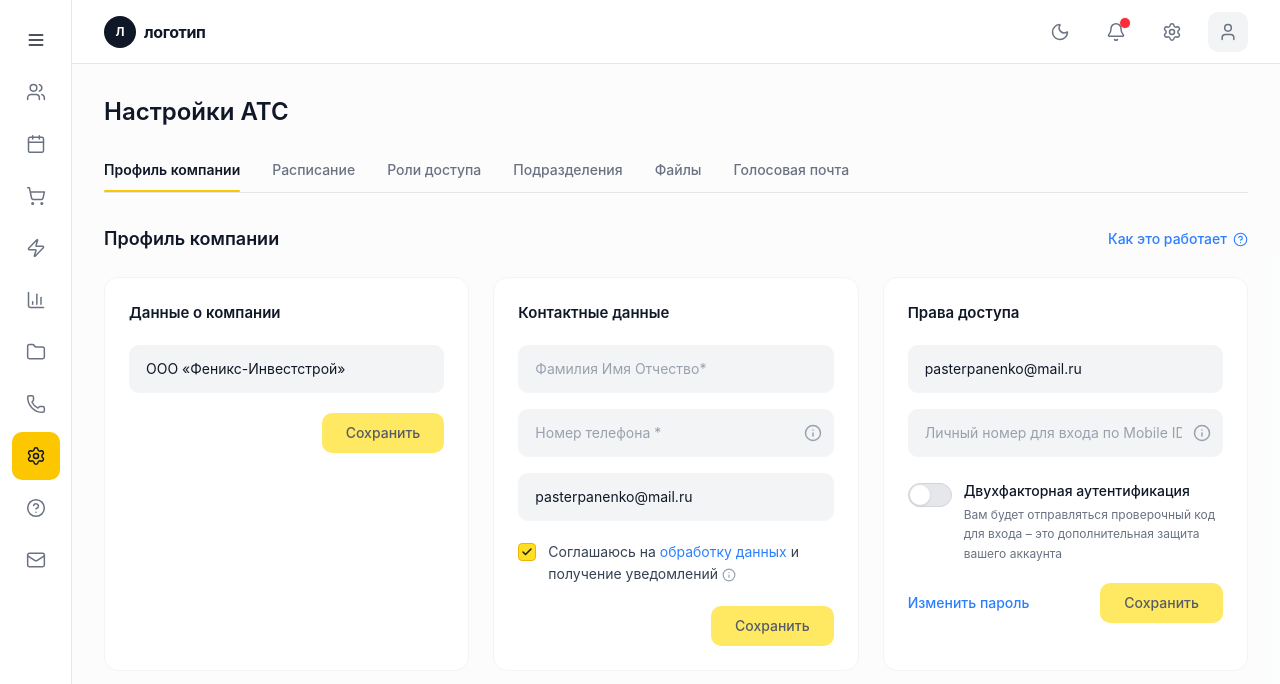
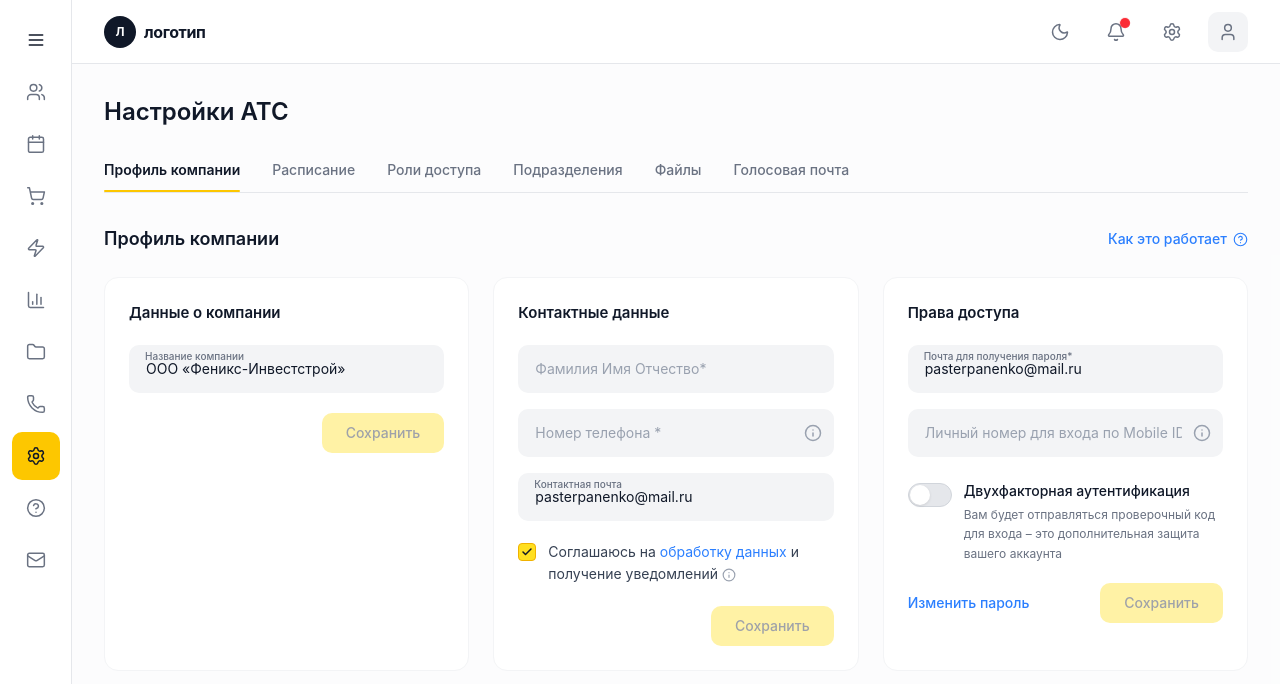
Before and after one commit to VeronikaVinogradova/Images, a Next.js app: page / in a window 1280 px wide. Shown: the top 684 px of the page. Built offline with nearby package versions, Linux system fonts and the light colour scheme.

Commit message:
83a63a09-4c62-42ed-8157-eb2fd6e7df84

```diff
--- a/src/app/page.tsx
+++ b/src/app/page.tsx
@@ -6,6 +6,43 @@ import {
   ShoppingCart, Zap, BarChart3, Folder, Phone, HelpCircle,
   Mail, Menu, MoreVertical, Check, CircleHelp
 } from 'lucide-react'
+
+// ─── Floating Label Input ─────────────────────────────
+function FloatingInput({
+  label,
+  value,
+  placeholder,
+  type = 'text',
+  readOnly = false,
+  rightIcon = false,
+}: {
+  label: string
+  value?: string
+  placeholder?: string
+  type?: string
+  readOnly?: boolean
+  rightIcon?: boolean
+}) {
+  const hasValue = !!value
+  const pr = rightIcon ? 'pr-10' : 'pr-4'
+
+  return (
+    <div className="relative">
+      <input
+        type={type}
+        defaultValue={value}
+        placeholder={hasValue ? ' ' : (placeholder || label)}
+        className={`w-full h-12 px-4 ${pr} bg-gray-100 rounded-lg text-sm text-gray-900 border border-transparent focus:border-blue-500 focus:bg-white focus:outline-none transition-colors placeholder:text-gray-400 ${readOnly ? 'cursor-default' : ''}`}
+        readOnly={readOnly}
+      />
+      {hasValue && (
+        <span className="absolute left-4 top-[6px] text-[10px] text-gray-500 font-medium pointer-events-none leading-none">
+          {label}
+        </span>
+      )}
+    </div>
+  )
+}
 
 // ─── Sidebar Icons Config ─────────────────────────────
 const sidebarIcons = [
@@ -109,7 +146,6 @@ export default function Home() {
 
           {/* Right icons */}
           <div className="flex items-center gap-4">
-            {/* Theme toggle */}
             <button className="w-10 h-10 rounded-lg flex items-center justify-center text-gray-500 hover:bg-gray-100 transition-colors">
               <Moon size={20} strokeWidth={1.8} />
             </button>
@@ -131,21 +167,16 @@ export default function Home() {
               {/* ─── Notifications Dropdown ───────────────── */}
               {notificationsOpen && (
                 <div className="absolute right-0 top-12 w-[420px] bg-white rounded-xl shadow-xl border border-gray-100 z-50 overflow-hidden">
-                  {/* Notification header */}
                   <div className="px-5 py-4 border-b border-gray-100 flex items-center justify-between">
                     <h3 className="text-base font-semibold text-gray-900">Уведомления</h3>
                     <button className="text-sm text-blue-500 hover:text-blue-600 font-medium">Прочитать все</button>
                   </div>
 
-                  {/* Notification item */}
                   <div className="p-4 hover:bg-gray-50 transition-colors cursor-pointer">
                     <div className="flex gap-3">
-                      {/* Icon */}
                       <div className="w-10 h-10 rounded-lg bg-green-100 flex items-center justify-center shrink-0 mt-0.5">
                         <Users size={20} className="text-green-600" strokeWidth={1.8} />
                       </div>
-
-                      {/* Content */}
                       <div className="flex-1 min-w-0">
                         <div className="flex items-start justify-between gap-2">
                           <h4 className="text-sm font-semibold text-gray-900">Новый функционал</h4>
@@ -164,11 +195,9 @@ export default function Home() {
                         </button>
                       </div>
                     </div>
-                    {/* Unread indicator */}
                     <div className="absolute left-0 top-0 w-1 h-full bg-blue-500 rounded-r" />
                   </div>
 
-                  {/* Footer */}
                   <div className="px-5 py-3 border-t border-gray-100 bg-gray-50">
                     <button className="text-sm text-blue-500 hover:text-blue-600 font-medium w-full text-center">
                       Все уведомления
@@ -178,12 +207,10 @@ export default function Home() {
               )}
             </div>
 
-            {/* Settings */}
             <button className="w-10 h-10 rounded-lg flex items-center justify-center text-gray-500 hover:bg-gray-100 transition-colors">
               <Settings size={20} strokeWidth={1.8} />
             </button>
 
-            {/* Profile avatar */}
             <button className="w-10 h-10 rounded-lg bg-gray-100 flex items-center justify-center text-gray-500 hover:bg-gray-200 transition-colors">
               <User size={20} strokeWidth={1.8} />
             </button>
@@ -193,7 +220,6 @@ export default function Home() {
         {/* ─── Content ──────────────────────────── */}
         <main className="flex-1 p-8 bg-gray-50/50">
           <div className="max-w-[1400px] mx-auto">
-            {/* Page title */}
             <h1 className="text-2xl font-semibold text-gray-900 mb-8">Настройки АТС</h1>
 
             {/* ─── Tabs ──────────────────────────── */}
@@ -233,17 +259,16 @@ export default function Home() {
                 <h3 className="text-[15px] font-semibold text-gray-900 mb-5">Данные о компании</h3>
 
                 <div className="space-y-4">
-                  <input
-                    type="text"
-                    defaultValue='ООО «Феникс-Инвестстрой»'
+                  <FloatingInput
+                    label="Название компании"
+                    value='ООО «Феникс-Инвестстрой»'
                     placeholder="Название компании"
-                    className="w-full h-12 px-4 bg-gray-100 rounded-lg text-sm text-gray-900 border border-transparent focus:border-blue-500 focus:bg-white focus:outline-none transition-colors placeholder:text-gray-400"
                     readOnly
                   />
                 </div>
 
                 <div className="mt-5 flex justify-end">
-                  <button className="px-6 py-2.5 bg-yellow-300 text-gray-900 text-sm font-medium rounded-lg cursor-not-allowed opacity-70" disabled>
+                  <button className="px-6 py-2.5 bg-yellow-300 text-gray-900 text-sm font-medium rounded-lg cursor-not-allowed opacity-40" disabled>
                     Сохранить
                   </button>
                 </div>
@@ -254,24 +279,23 @@ export default function Home() {
                 <h3 className="text-[15px] font-semibold text-gray-900 mb-5">Контактные данные</h3>
 
                 <div className="space-y-4">
-                  <input
-                    type="text"
+                  <FloatingInput
+                    label="Фамилия Имя Отчество*"
                     placeholder="Фамилия Имя Отчество*"
-                    className="w-full h-12 px-4 bg-gray-100 rounded-lg text-sm text-gray-900 border border-transparent focus:border-blue-500 focus:bg-white focus:outline-none transition-colors placeholder:text-gray-400"
                   />
                   <div className="relative">
-                    <input
-                      type="text"
+                    <FloatingInput
+                      label="Номер телефона *"
                       placeholder="Номер телефона *"
-                      className="w-full h-12 px-4 pr-10 bg-gray-100 rounded-lg text-sm text-gray-900 border border-transparent focus:border-blue-500 focus:bg-white focus:outline-none transition-colors placeholder:text-gray-400"
+                      rightIcon
                     />
                     <Info size={18} className="absolute right-3 top-1/2 -translate-y-1/2 text-gray-400" />
                   </div>
-                  <input
+                  <FloatingInput
+                    label="Контактная почта"
+                    value="pasterpanenko@mail.ru"
+                    placeholder="Контактная почта"
                     type="email"
-                    defaultValue="pasterpanenko@mail.ru"
-                    placeholder="Контактная почта"
-                    className="w-full h-12 px-4 bg-gray-100 rounded-lg text-sm text-gray-900 border border-transparent focus:border-blue-500 focus:bg-white focus:outline-none transition-colors placeholder:text-gray-400"
                     readOnly
                   />
 
@@ -295,7 +319,7 @@ export default function Home() {
                 </div>
 
                 <div className="mt-5 flex justify-end">
-                  <button className="px-6 py-2.5 bg-yellow-300 text-gray-900 text-sm font-medium rounded-lg cursor-not-allowed opacity-70" disabled>
+                  <button className="px-6 py-2.5 bg-yellow-300 text-gray-900 text-sm font-medium rounded-lg cursor-not-allowed opacity-40" disabled>
                     Сохранить
                   </button>
                 </div>
@@ -306,21 +330,19 @@ export default function Home() {
                 <h3 className="text-[15px] font-semibold text-gray-900 mb-5">Права доступа</h3>
 
                 <div className="space-y-4">
-                  <div className="relative">
-                    <input
-                      type="email"
-                      defaultValue="pasterpanenko@mail.ru"
-                      placeholder="Почта для получения пароля*"
-                      className="w-full h-12 px-4 bg-gray-100 rounded-lg text-sm text-gray-900 border border-transparent cursor-default placeholder:text-gray-400"
-                      readOnly
-                    />
-                  </div>
+                  <FloatingInput
+                    label="Почта для получения пароля*"
+                    value="pasterpanenko@mail.ru"
+                    placeholder="Почта для получения пароля*"
+                    type="email"
+                    readOnly
+                  />
 
                   <div className="relative">
-                    <input
-                      type="text"
+                    <FloatingInput
+                      label="Личный номер для входа по Mobile ID"
                       placeholder="Личный номер для входа по Mobile ID"
-                      className="w-full h-12 px-4 pr-10 bg-gray-100 rounded-lg text-sm text-gray-900 border border-transparent focus:border-blue-500 focus:bg-white focus:outline-none transition-colors placeholder:text-gray-400"
+                      rightIcon
                     />
                     <Info size={18} className="absolute right-3 top-1/2 -translate-y-1/2 text-gray-400" />
                   </div>
@@ -346,7 +368,7 @@ export default function Home() {
                     <button className="text-sm text-blue-500 hover:text-blue-600 font-medium">
                       Изменить пароль
                     </button>
-                    <button className="px-6 py-2.5 bg-yellow-300 text-gray-900 text-sm font-medium rounded-lg hover:bg-yellow-400 transition-colors cursor-not-allowed opacity-70" disabled>
+                    <button className="px-6 py-2.5 bg-yellow-300 text-gray-900 text-sm font-medium rounded-lg hover:bg-yellow-400 transition-colors cursor-not-allowed opacity-40" disabled>
                       Сохранить
                     </button>
                   </div>
```
Also changed, not shown: download/prototype_v3.png (added).
